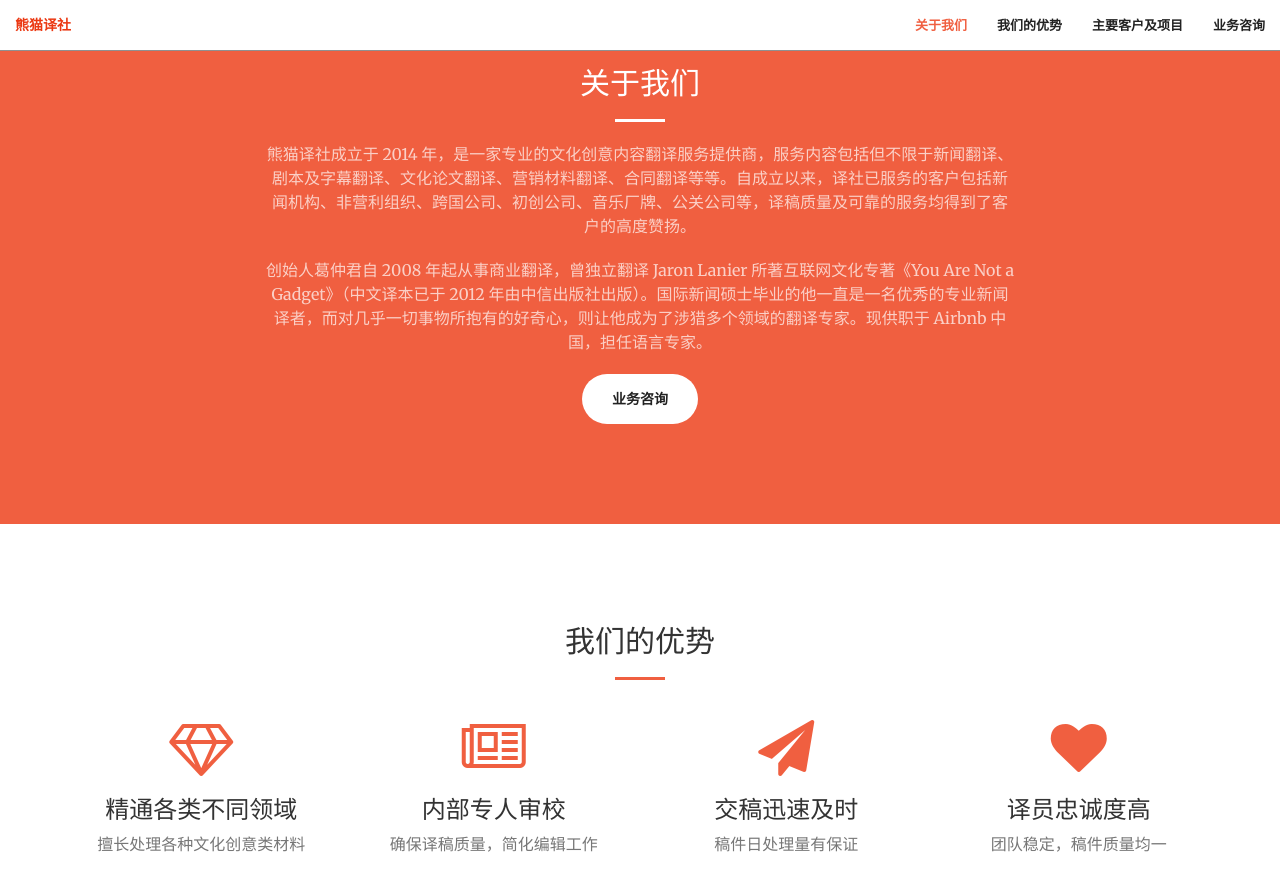
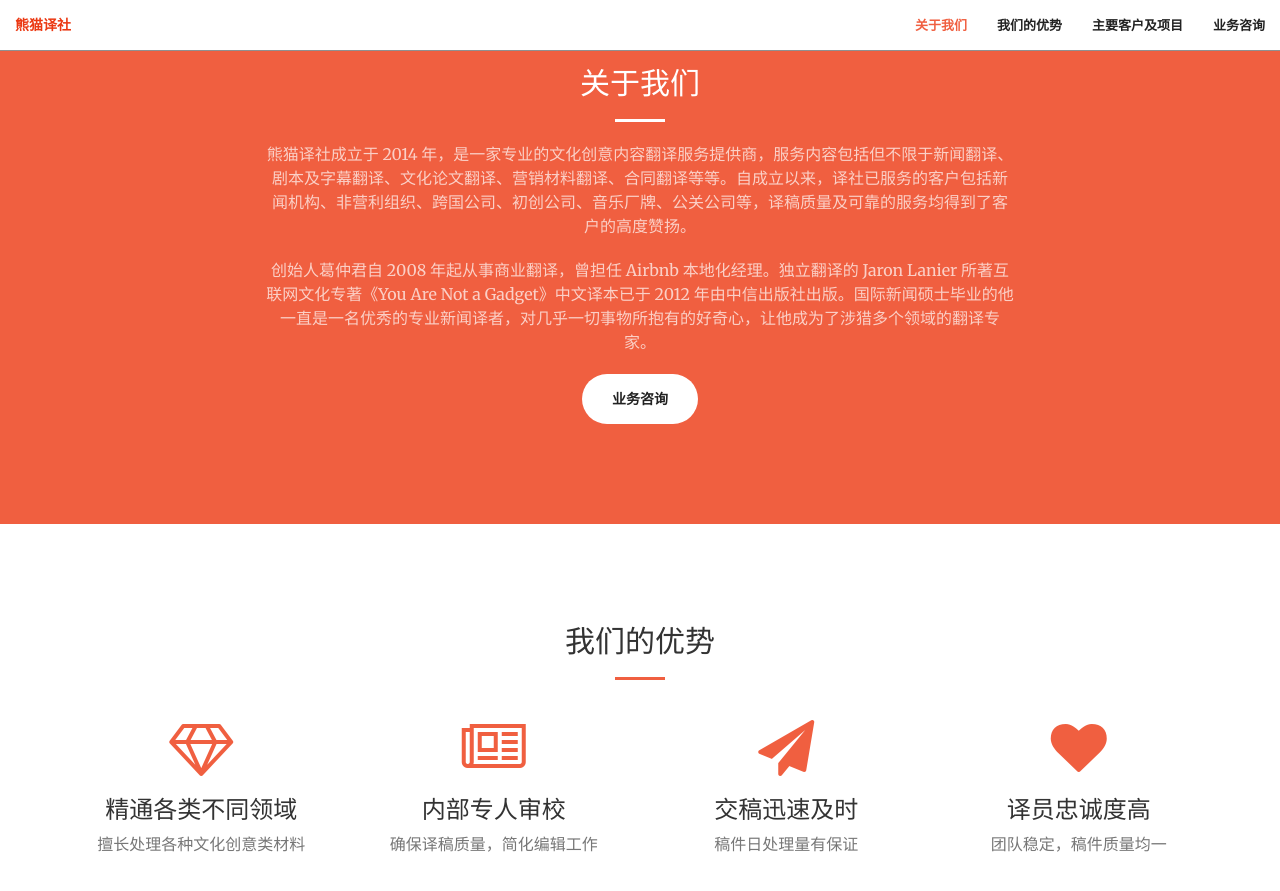
Before and after one commit to shog86/ptranslation.github.io, a Jekyll site: the page built from index.html, in a window 1280 px wide and 900 px high, scrolled down 934 px. Shown: the top 891 px of the window. Built offline with Jekyll 4.4.1, drawn with Linux system fonts in a browser that asks for light colours.

Commit message:
Update call-to-action.html

```diff
--- a/_includes/call-to-action.html
+++ b/_includes/call-to-action.html
@@ -5,7 +5,7 @@
                 <h2 class="section-heading">关于我们</h2>
                 <hr class="light">
                 <p class="text-faded">熊猫译社成立于 2014 年，是一家专业的文化创意内容翻译服务提供商，服务内容包括但不限于新闻翻译、剧本及字幕翻译、文化论文翻译、营销材料翻译、合同翻译等等。自成立以来，译社已服务的客户包括新闻机构、非营利组织、跨国公司、初创公司、音乐厂牌、公关公司等，译稿质量及可靠的服务均得到了客户的高度赞扬。</p>
-                <p class="text-faded">创始人葛仲君自 2008 年起从事商业翻译，曾独立翻译 Jaron Lanier 所著互联网文化专著《You Are Not a Gadget》（中文译本已于 2012 年由中信出版社出版）。国际新闻硕士毕业的他一直是一名优秀的专业新闻译者，而对几乎一切事物所抱有的好奇心，则让他成为了涉猎多个领域的翻译专家。现供职于 Airbnb 中国，担任语言专家。</p>
+                <p class="text-faded">创始人葛仲君自 2008 年起从事商业翻译，曾担任 Airbnb 本地化经理。独立翻译的 Jaron Lanier 所著互联网文化专著《You Are Not a Gadget》中文译本已于 2012 年由中信出版社出版。国际新闻硕士毕业的他一直是一名优秀的专业新闻译者，对几乎一切事物所抱有的好奇心，让他成为了涉猎多个领域的翻译专家。</p>
 
                 <a class="btn btn-default btn-xl page-scroll" href="#contact">业务咨询</a>
             </div>
```
